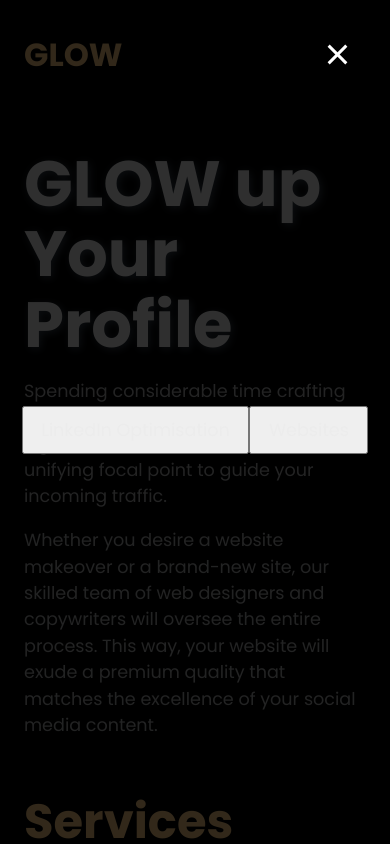
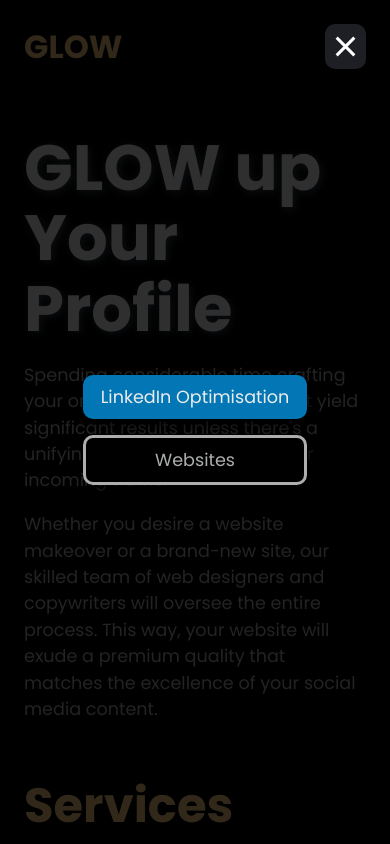
Before and after one commit to JAldo1980/react-small-business-landing-page, a React (Vite) app in the folder glow-1/: page / in a window 390 px wide. Both pictures are taken after a click on the element 337 px from the left and 54 px from the top of the page. Shown: the top 844 px of the page. Built offline with nearby package versions, Linux system fonts and the light colour scheme.

Commit message:
overlay fix

```diff
--- a/glow-1/src/Nav.jsx
+++ b/glow-1/src/Nav.jsx
@@ -54,7 +54,7 @@
         <div className="mobile-overlay overlay-visible">
           <div className="mobile-menu">
             <button
-              className="nav-btn"
+              className="nav-btn linkedin-btn"
               onClick={() => {
                 handleScrollToSection("linkedin-scroll");
                 closeMobileMenu(); // Close the mobile menu when the button is clicked
@@ -63,7 +63,7 @@
               LinkedIn Optimisation
             </button>
             <button
-              className="nav-btn"
+              className="nav-btn web-btn"
               onClick={() => {
                 handleScrollToSection("website-scroll");
                 closeMobileMenu(); // Close the mobile menu when the button is clicked
--- a/glow-1/src/index.css
+++ b/glow-1/src/index.css
@@ -257,8 +257,9 @@
 
 .hamburger {
   display: block;
-  background-color: black;
-  padding: 1em;
+  background-color: #1d1f25;
+  padding: 0.5em;
+  border-radius: 10px;
 }
 
 .bar {
@@ -312,6 +313,8 @@
 .mobile-menu {
   margin-top: 1em;
   display: flex;
+  flex-direction: column;
+  gap: 1em;
   justify-content: center;
   z-index: 1000; /* Adjust the z-index to make sure it's above the overlay */
 }
@@ -808,6 +811,10 @@
     justify-content: flex-end;
   }
 
+  .mobile-overlay {
+    display: none;
+  }
+
   /* HEADER */
 
   .header-el {
```
